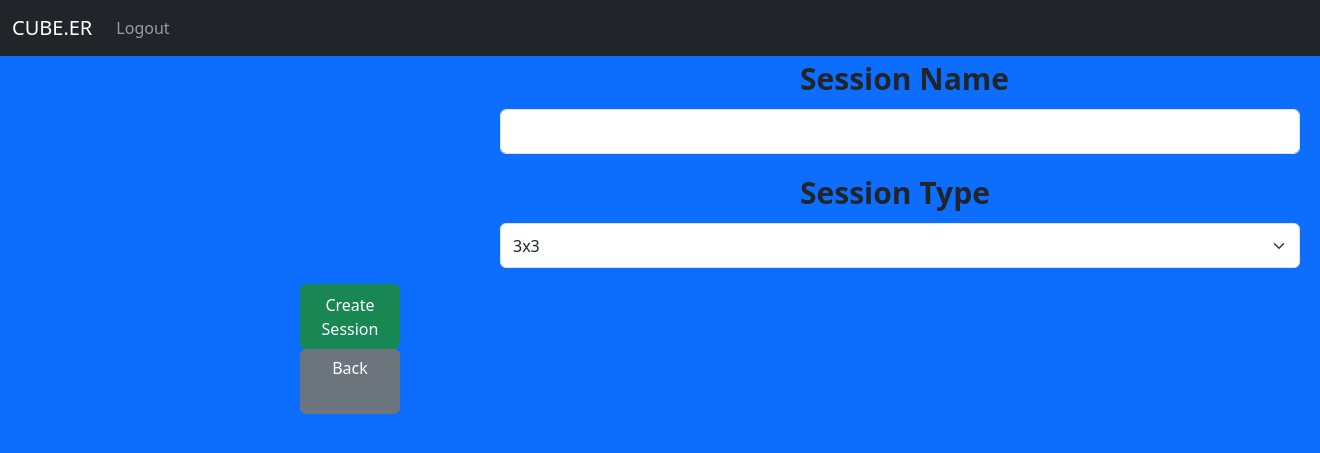
After one commit to rotem12-py/CUBE.ER, a Flask app: page /new_session in a window 1320 px wide. The commit adds this page. Shown: the top 453 px of the page. Run offline with Flask 3, Linux system fonts and the light colour scheme.

Commit message:
Add Sessions

```diff
--- a/main.py
+++ b/main.py
@@ -32,6 +32,7 @@ class User(db.Model, UserMixin):
     password: Mapped[str] = mapped_column(String, nullable=False, unique=True)
 
     solves = relationship("NewSolve", back_populates="owner")
+    sessions = relationship("Session", back_populates="owner")
 
 
 class NewSolve(db.Model):
@@ -46,6 +47,21 @@ class NewSolve(db.Model):
 
     owner_id: Mapped[int] = mapped_column(Integer, db.ForeignKey("users.id"))
     owner = relationship("User", back_populates="solves")
+
+    session_id: Mapped[int] = mapped_column(Integer, db.ForeignKey("sessions.id"))
+    session_owned_by = relationship("Session", back_populates="solves")
+
+
+class Session(db.Model):
+    __tablename__ = "sessions"
+    id: Mapped[int] = mapped_column(Integer, primary_key=True)
+    name: Mapped[str] = mapped_column(String, nullable=False)
+    session_type: Mapped[str] = mapped_column(String, nullable=False)
+
+    owner_id = mapped_column(Integer, db.ForeignKey("users.id"))
+    owner = relationship("User", back_populates="sessions")
+
+    solves = relationship("NewSolve", back_populates="session_owned_by")
 
 
 
@@ -63,9 +79,12 @@ def home():
         flash("To use The Website You Need To register Or Log In.")
         return redirect(url_for("register"))
 
+    # get the current session using the session_id parameter from the url
+    session_id = request.args.get("session_id", current_user.sessions[0].id)
+    current_session = db.get_or_404(Session, session_id)
+
     # if they are logged in and the request methods is post(meaning they added a new solve) handle it and add to the db
     if request.method == "POST":
-
         # check if its from timer mode or input mode and behave accordingly
         if request.is_json:
             data = request.get_json()
@@ -73,18 +92,20 @@ def home():
             new_solve = NewSolve(
                 time = float(data["time"]),
                 owner = current_user,
-                solve_num = len(current_user.solves) + 1,
+                solve_num = len(current_session.solves) + 1,
                 scramble = data["scramble"],
-                date = str(date.today())
+                date = str(date.today()),
+                session_owned_by=current_session
             )
 
         else:
             new_solve = NewSolve(
                 time=float(request.form["time"]) ,
                 owner=current_user,
-                solve_num=len(current_user.solves) + 1,
+                solve_num=len(current_session.solves) + 1,
                 scramble=request.form["scramble"],
-                date=str(date.today())
+                date=str(date.today()),
+                session_owned_by = current_session
             )
         # add solves to db and commit
         db.session.add(new_solve)
@@ -95,7 +116,7 @@ def home():
     # if logged in but didn't post(meaning they are loading the page but didn't do anything yet) load the page and pass everything needed to it
     else:
         mode = request.args.get("mode", "input")
-        return render_template("index.html", scramble=scramble("3x3"), all_solves=list(reversed(current_user.solves)), mode=mode)
+        return render_template("index.html", scramble=scramble(current_session.session_type), all_solves=list(reversed(current_session.solves)), mode=mode, current_session=current_session)
 
 # register route
 @app.route("/register", methods=["POST", "GET"])
@@ -116,10 +137,21 @@ def register():
                 password = generate_password_hash(request.form["password"], method="scrypt", salt_length=8)
             )
 
+            # also create a new session for the user
+            new_session = Session(
+                name = "1",
+                session_type = "3x3",
+                owner = new_user
+            )
+
+            # add the user and the session to db and login the user
             db.session.add(new_user)
+            db.session.add(new_session)
             db.session.commit()
             login_user(new_user)
-            return redirect(url_for("home"))
+
+            # redirect to the home page with the new session after registering
+            return redirect(url_for("home", session_id=new_session.id))
         # if it's not a post request(meaning they load the page) load the page
     else:
         return render_template("register.html")
@@ -223,6 +255,74 @@ def delete_solve():
     db.session.commit()
     return redirect("/")
 
+# create new session
+@app.route("/new_session", methods=["POST", "GET"])
+def create_session():
+    # if it's a post request
+    if request.method == "POST":
+        # create the new session based on the form submitted
+        new_session = Session(
+            name = request.form["session_name"],
+            session_type = request.form["session_type"],
+            owner = current_user
+        )
+
+        # add it to the db and redirect to home with the new session id
+        db.session.add(new_session)
+        db.session.commit()
+
+        return redirect(url_for("home", session_id=new_session.id))
+    # if it's not a post, render the page
+    return render_template("create-session.html")
+
+
+# rename session
+@app.route("/rename_session", methods=["POST", "GET"])
+def rename_session():
+    # get the session form the session id parameter from the url
+    session_id = request.args.get("session_id")
+    current_session = db.get_or_404(Session, session_id)
+
+    # if it's a post request
+    if request.method == "POST":
+        # get the new sessions name from the form and update the db with it. return to home with the sessions id
+        current_session.name = request.form["new_session_name"]
+        db.session.commit()
+        return redirect(url_for("home", session_id=current_session.id))
+
+    # if not a post render the page
+    return render_template("rename-session.html", current_session=current_session)
+
+
+# switch session
+@app.route("/switch_session", methods=["POST", "GET"])
+def switch_session():
+    # if it's a post request
+    if request.method == "POST":
+        # get the session ids from the form and redirect to home with it
+        return redirect(url_for("home", session_id=request.form["session_to_switch"]))
+
+    # if not a post render the page
+    return render_template("switch-session.html")
+
+
+# delete session
+@app.route("/delete_session", methods=["POST", "GET"])
+def delete_session():
+    # get the wanted session form the session_id url parameter
+    session_id = request.args.get("session_id")
+    current_session = db.get_or_404(Session, session_id)
+
+    # if it's a post(meaning user pressed yes)
+    if request.method == "POST":
+        # delete every solve owned by this session and the session itself and commit. redirect to home
+        for solve in current_session.solves:
+            db.session.delete(solve)
+        db.session.delete(current_session)
+        db.session.commit()
+        return redirect(url_for("home"))
+# if not a post just render the page
+    return render_template("delete-session.html", session_id=session_id, current_session=current_session)
 
 if __name__ == "__main__":
     app.run(debug=True)
--- a/static/custom.css
+++ b/static/custom.css
@@ -4,3 +4,10 @@
     text-align: center; /* Ensures the text is centered if needed */
     color: white; /* Adjust text color if necessary */
 }
+
+#session-control {
+    position: fixed; /* Fixed position relative to the viewport */
+    bottom: 20px;    /* Distance from the bottom of the screen */
+    right: 20px;     /* Distance from the right of the screen */
+    z-index: 9999;   /* Ensure it appears on top of other content */
+}
--- /dev/null
+++ b/templates/create-session.html
@@ -0,0 +1,49 @@
+<!DOCTYPE html>
+<html lang="en">
+<head>
+    <meta charset="utf-8">
+    <meta name="viewport" content="width=device-width, initial-scale=1, shrink-to-fit=no">
+    <title>CUBE.ER</title>
+    <link href="https://cdn.jsdelivr.net/npm/bootstrap@5.3.3/dist/css/bootstrap.min.css" rel="stylesheet" integrity="sha384-QWTKZyjpPEjISv5WaRU9OFeRpok6YctnYmDr5pNlyT2bRjXh0JMhjY6hW+ALEwIH" crossorigin="anonymous">
+    <link href="static/custom.css" rel="stylesheet">
+</head>
+<body class="bg-primary">
+<nav class="navbar navbar-expand-lg navbar-dark bg-dark">
+  <div class="container-fluid">
+    <a class="navbar-brand" >CUBE.ER</a>
+    <div class="collapse navbar-collapse" id="navbarNav">
+      <ul class="navbar-nav">
+         <li class="nav-item">
+          <a class="nav-link" href="{{ url_for('logout') }}">Logout</a>
+        </li>
+      </ul>
+    </div>
+  </div>
+</nav>
+
+{% with messages = get_flashed_messages() %}
+{% if messages %}
+<div class="flash-message">
+  {% for message in messages %}
+  <h1 style="color: red; font-size: 30px; margin-left: 390px;">{{ message }}</h1>
+  {% endfor %}
+</div>
+{% endif %}
+{% endwith %}
+<form method="post" action="{{ url_for('create_session') }}">
+  <div class="mb-3">
+    <strong><label for="session_name" class="form-label" style="margin-left: 800px; font-size: 30px;">Session Name</label></strong>
+    <input name="session_name" class="form-control" id="session_name" style="width: 800px; height: 45px; margin-left: 500px;">
+  </div>
+  <div class="mb-3">
+    <strong><label for="session_type" class="form-label" style="margin-left: 800px; font-size: 30px;">Session Type</label></strong>
+    <select class="form-select" id="session_type" name="session_type" style="width: 800px; height: 45px; margin-left: 500px;">
+      <option value="3x3">3x3</option>
+    </select>
+  </div>
+  <button type="submit" class="btn btn-success" style="height: 65px; width: 100px; margin-left: 300px;">Create Session</button>
+</form>
+<a class="btn btn-secondary" style="height: 65px; width: 100px; margin-left: 300px;" href="{{ request.referrer }}">Back</a>
+
+</body>
+</html>
```
Also changed, not shown: templates/delete-session.html (added, +41 -0 lines), templates/index.html (+13 -2 lines), templates/rename-session.html (added, +44 -0 lines), templates/switch-session.html (added, +47 -0 lines).
